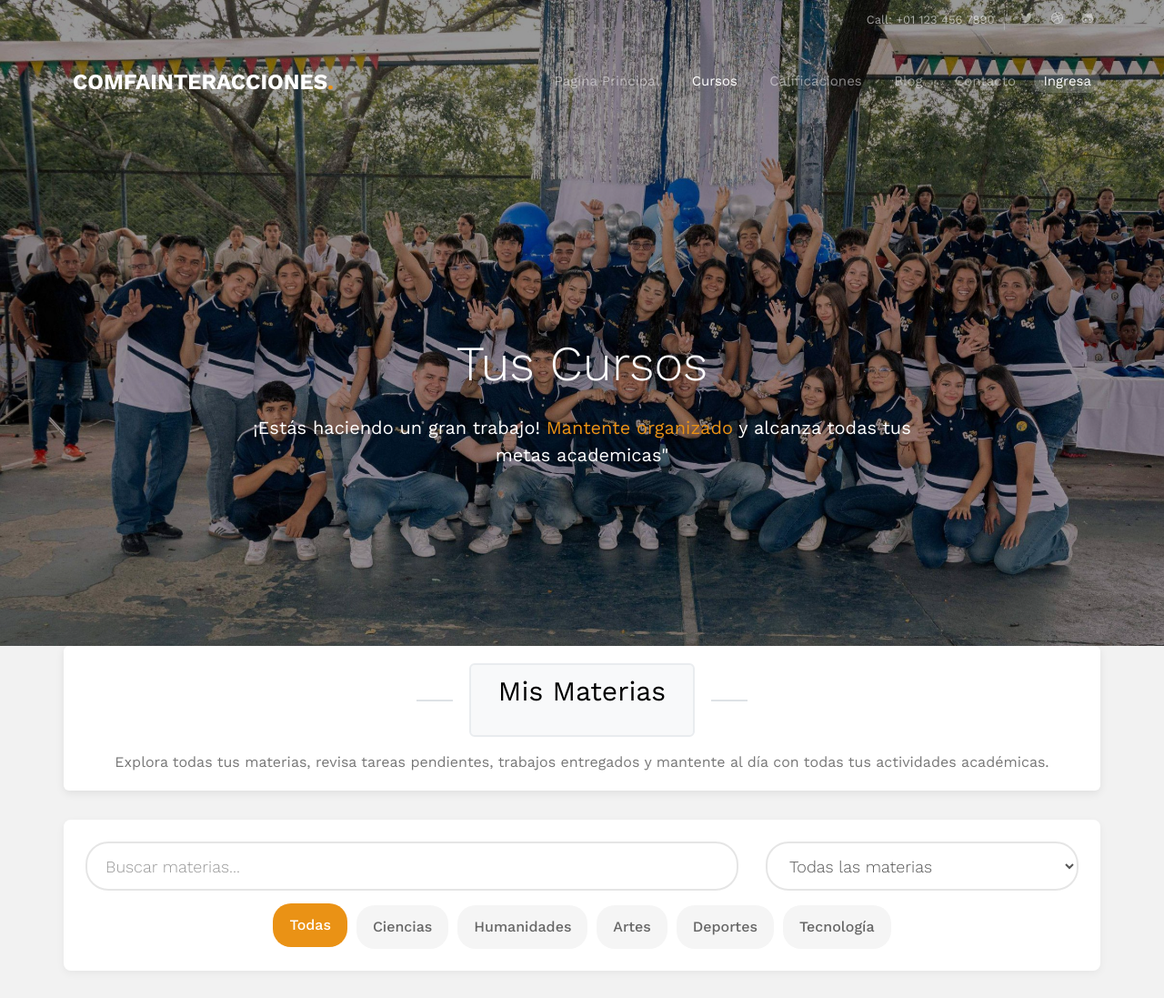
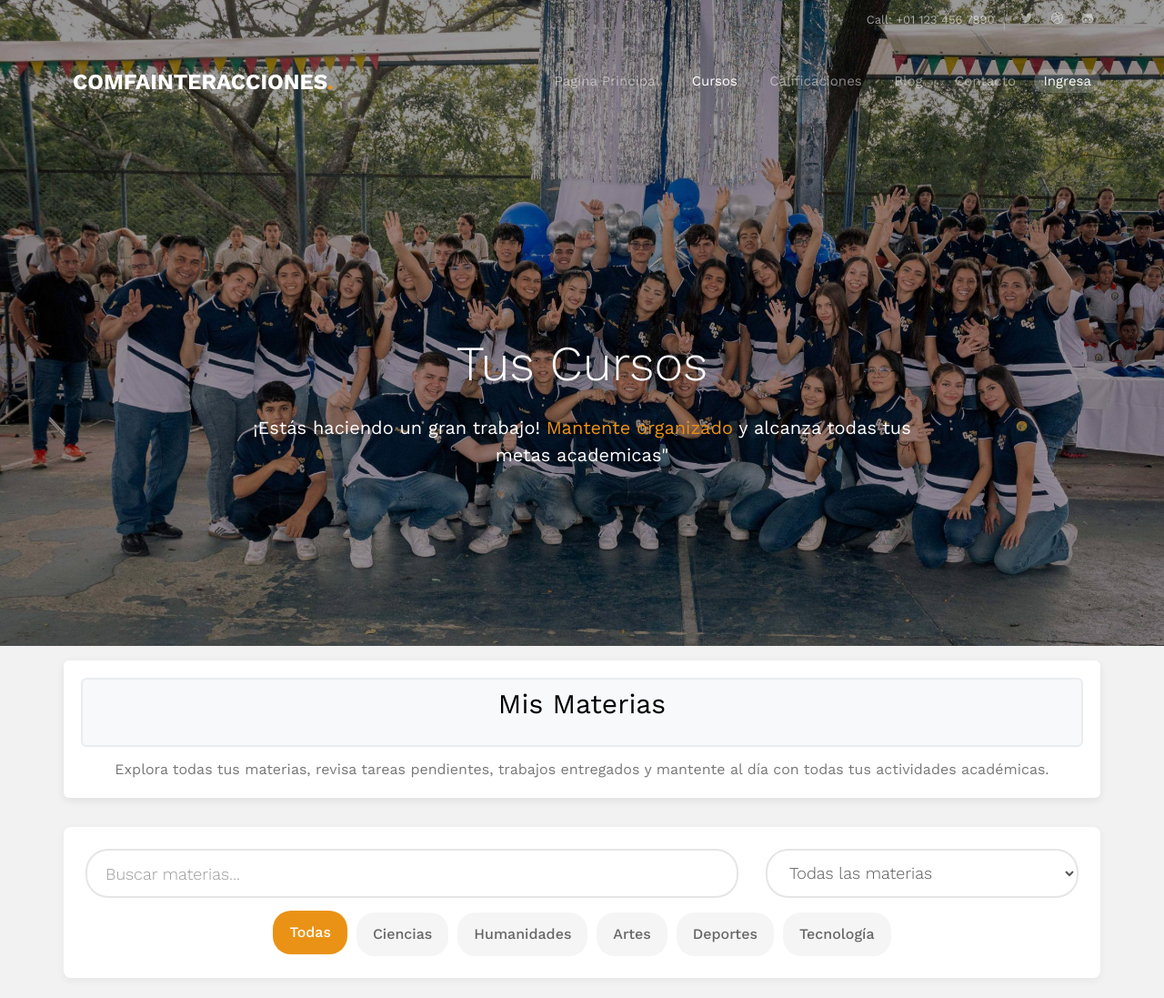
Before and after one commit to SemssCats-ux/Portal-Comfainteracciones, a plain HTML site: page cursos.html in a window 1280 px wide. Shown: the top 1097 px of the page at 91% size. Drawn offline with nearby package versions, Linux system fonts and the light colour scheme; files whose address does not match are found by name.

Commit message:
[Fix] mejora en la sección de titulo de mis materias

```diff
--- a/css/style.css
+++ b/css/style.css
@@ -3324,18 +3324,17 @@ h1, h2, h3, h4, h5, h6, figure {
   border-radius: 6px;
   padding: 1.2em;
   box-shadow: 0 3px 10px rgba(0, 0, 0, 0.08);
-  margin-bottom: 2em;
+  margin-bottom: 2em;  /* ← Cambiar por 3em o 4em */
+  margin-top: 1em;     /* ← Agregar esta línea para espacio arriba */
   text-align: center;
 }
 
 .page-cursos .title-with-bars {
-  display: inline-block;
   position: relative;
   padding: 0.6em 1.5em;
   background-color: #f8f9fa;
   color: #333;
   border-radius: 6px;
-  font-size: 20px;
   font-weight: 600;
   margin-bottom: 0.8em;
   border: 2px solid #e9ecef;
@@ -3343,7 +3342,6 @@ h1, h2, h3, h4, h5, h6, figure {
 
 .page-cursos .title-with-bars:before,
 .page-cursos .title-with-bars:after {
-  content: "";
   position: absolute;
   width: 40px;
   height: 2px;
```
